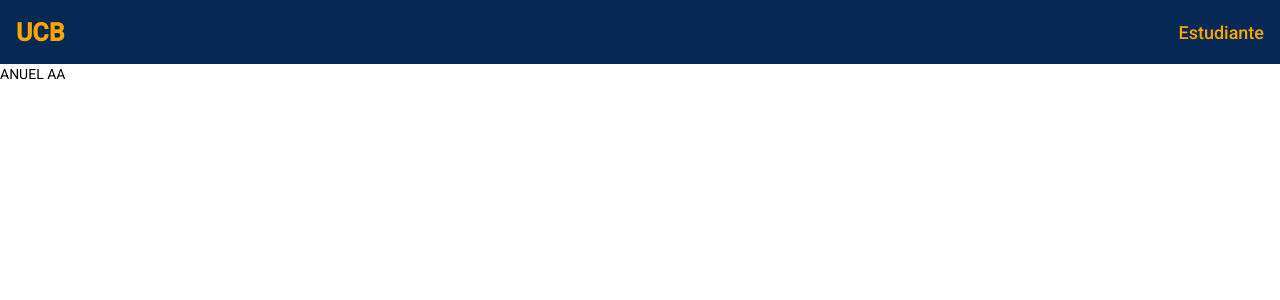
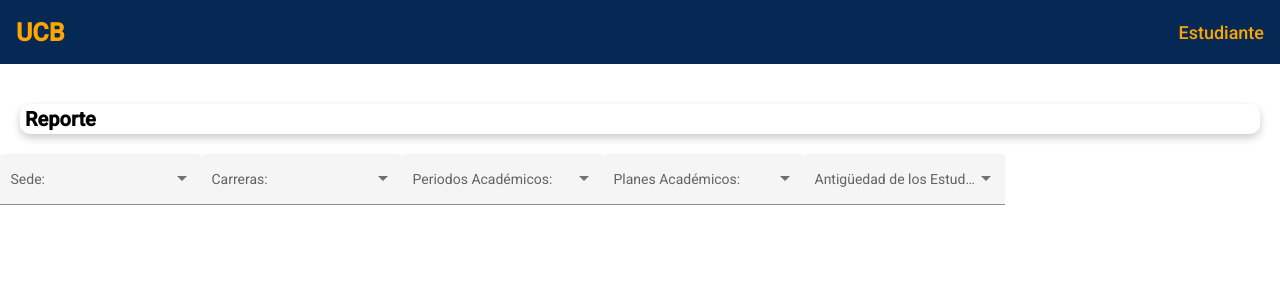
Before and after one commit to KarolZerna/reportes, an Angular app in the folder reports/: page /generos in a window 1280 px wide. Shown: the top 300 px of the page. Built offline with nearby package versions, Linux system fonts and the light colour scheme.

Commit message:
plan y antiguedad en generos

```diff
--- a/reports/src/app/generos/generos.component.css
+++ b/reports/src/app/generos/generos.component.css
@@ -0,0 +1,9 @@
+.breadcrumb{
+    margin: 20px;
+    padding:5px;
+    background: #FFFFFF;
+    box-shadow: 0 4px 8px 0 rgba(0,0,0,0.2);
+    font-weight: 600;
+    font-size: 20px;
+    border-radius: 10px;
+  }
--- a/reports/src/app/generos/generos.component.html
+++ b/reports/src/app/generos/generos.component.html
@@ -1 +1,49 @@
-<p>ANUEL AA</p>
+<br>
+<div class="breadcrumb">
+  <a> Reporte </a>
+</div>
+<!-- sede, carrera, periodos academicos -->
+<mat-form-field appearance="fill">
+  <mat-label>Sede:</mat-label>
+  <mat-select>
+    <mat-option *ngFor="let sede of sedes" [value]="sede.value">
+      {{sede.viewValue}}
+    </mat-option>
+  </mat-select>
+</mat-form-field>
+
+<mat-form-field appearance="fill">
+  <mat-label>Carreras:</mat-label>
+  <mat-select>
+    <mat-option *ngFor="let carrera of carreras" [value]="carrera.value">
+      {{carrera.viewValue}}
+    </mat-option>
+  </mat-select>
+</mat-form-field>
+
+<mat-form-field appearance="fill">
+  <mat-label>Periodos Académicos:</mat-label>
+  <mat-select>
+    <mat-option *ngFor="let periodo of periodos" [value]="periodo.value">
+      {{periodo.viewValue}}
+    </mat-option>
+  </mat-select>
+</mat-form-field>
+
+<mat-form-field appearance="fill">
+    <mat-label>Planes Académicos:</mat-label>
+    <mat-select>
+      <mat-option *ngFor="let plan of planes" [value]="plan.value">
+        {{plan.viewValue}}
+      </mat-option>
+    </mat-select>
+  </mat-form-field>
+
+  <mat-form-field appearance="fill">
+    <mat-label>Antigüedad de los Estudiantes:</mat-label>
+    <mat-select>
+      <mat-option *ngFor="let antiguedad of antiguedad" [value]="antiguedad.value">
+        {{antiguedad.viewValue}}
+      </mat-option>
+    </mat-select>
+  </mat-form-field>
--- a/reports/src/app/generos/generos.component.ts
+++ b/reports/src/app/generos/generos.component.ts
@@ -1,4 +1,30 @@
 import { Component, OnInit } from '@angular/core';
+
+interface Sede {
+  value: string;
+  viewValue: string;
+}
+
+interface Carrera {
+  value: string;
+  viewValue: string;
+}
+
+interface Periodo {
+  value: string;
+  viewValue: string;
+}
+
+interface Plan {
+  value: string;
+  viewValue: string;
+}
+
+interface Antiguedad {
+  value: string;
+  viewValue: string;
+}
+
 
 @Component({
   selector: 'app-generos',
@@ -6,7 +32,34 @@ import { Component, OnInit } from '@angular/core';
   styleUrls: ['./generos.component.css']
 })
 export class GenerosComponent implements OnInit {
-
+  sedes: Sede[] = [
+    {value: 'sede-lp', viewValue: 'Sede La Paz'},
+    {value: 'sede-cbb', viewValue: 'Sede Cochabamba'},
+    {value: 'sede-sc', viewValue: 'Sede Santa Cruz'},
+  ];
+  carreras: Carrera[] = [
+    {value: 'sis', viewValue: 'Ingeniería de Sistemas'},
+    {value: 'psi', viewValue: 'Psicología'},
+    {value: 'general', viewValue: 'General'},
+  ];
+  periodos: Periodo[] = [
+    {value: 'v-2022', viewValue: 'V-2020'},
+    {value: '1-2022', viewValue: '1-2020'},
+    {value: 'i-2022', viewValue: 'I-2020'},
+    {value: '2-2022', viewValue: '2-2020'},
+  ];
+  planes: Plan[] = [
+    {value: 'psi-2011', viewValue: 'PSI-2011'},
+    {value: 'psi-2020', viewValue: 'PSI-2020'},
+    {value: 'sis-2009', viewValue: 'SIS-2009'},
+    {value: 'sis-2017', viewValue: 'SIS-2017'},
+    {value: 'todos-planes', viewValue: 'Todos los Planes'},
+  ];
+  antiguedad: Antiguedad[] = [
+    {value: 'antiguos', viewValue: 'Antiguos'},
+    {value: 'nuevos', viewValue: 'Nuevos'},
+    {value: 'antiguos-nuevos', viewValue: 'Antiguos y Nuevos'},
+  ];
   constructor() { }
 
   ngOnInit(): void {
```
